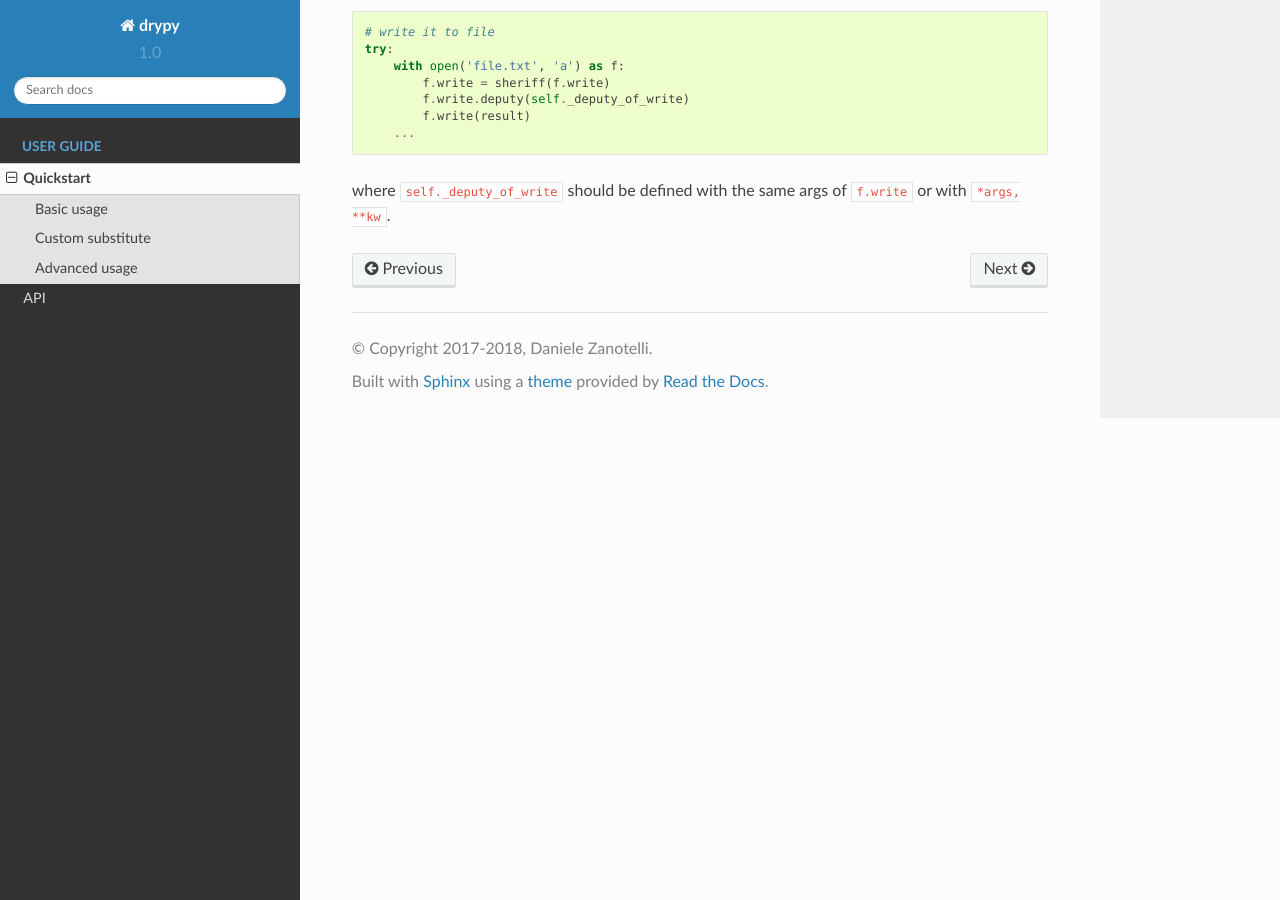
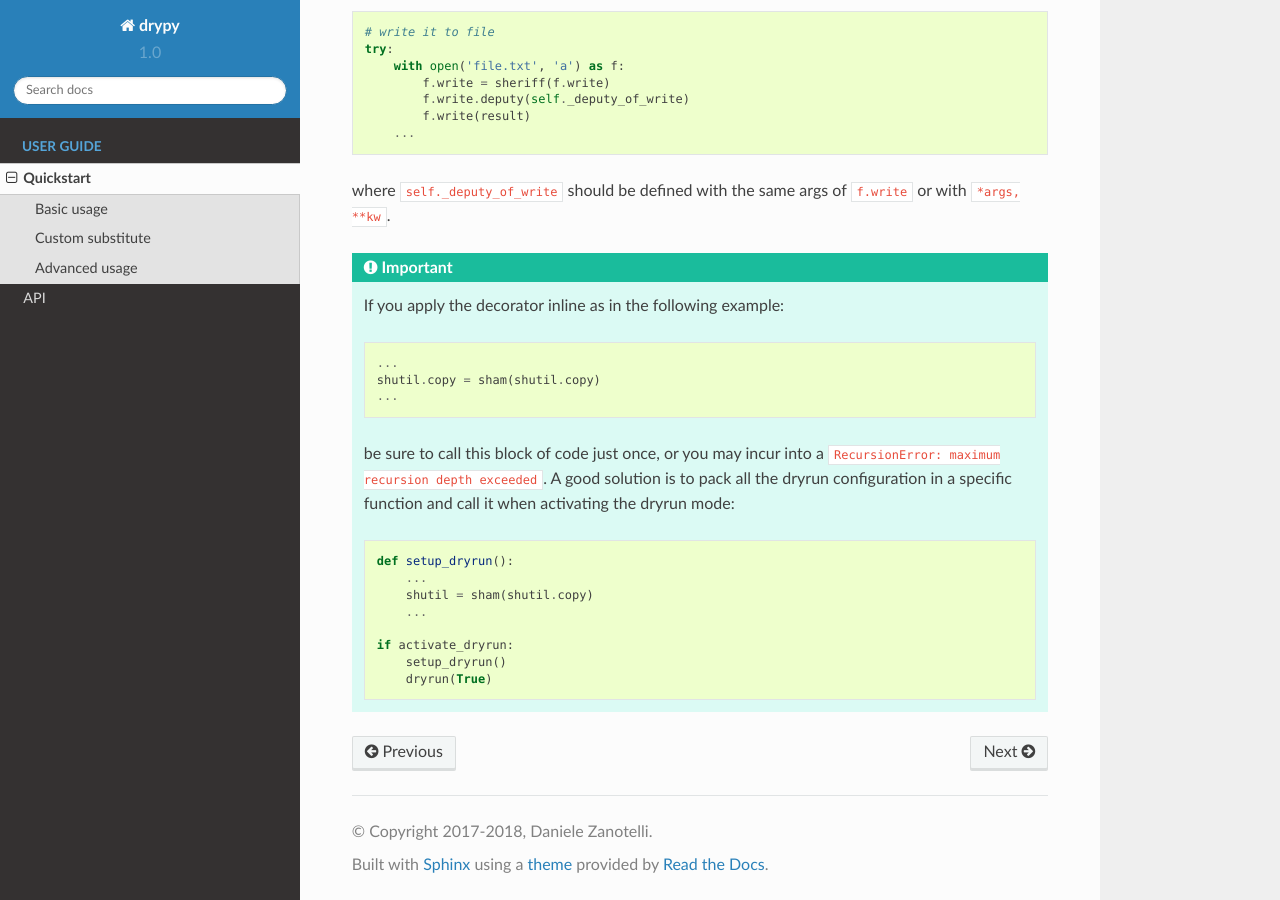
Before and after one commit to dzanotelli/drypy, a Sphinx documentation site: the page built from drypy/docs/quickstart.rst, in a window 1280 px wide and 900 px high, scrolled down 2167 px. Built offline with Sphinx 7.4.7 and the Read the Docs theme 2.0.0, drawn with Linux system fonts in a browser that asks for light colours.

Commit message:
docs: added an Important block to guide about how to avoid the `RecursionError`
Refs #issue-17

```diff
--- a/drypy/docs/quickstart.rst
+++ b/drypy/docs/quickstart.rst
@@ -122,3 +122,29 @@ or *sheriff*, and provide a *deputy*:
 
 where :code:`self._deputy_of_write` should be defined with the same args of
 :code:`f.write` or with :code:`*args, **kw`.
+
+.. important::
+
+    If you apply the decorator inline as in the following example:
+
+    .. code-block::
+
+       ...
+       shutil.copy = sham(shutil.copy)
+       ...
+
+    be sure to call this block of code just once, or you may incur into a
+    :code:`RecursionError: maximum recursion depth exceeded`. A good solution
+    is to pack all the dryrun configuration in a specific function and call it
+    when activating the dryrun mode:
+
+    .. code-block::
+
+       def setup_dryrun():
+           ...
+           shutil = sham(shutil.copy)
+           ...
+
+       if activate_dryrun:
+           setup_dryrun()
+           dryrun(True)
```
